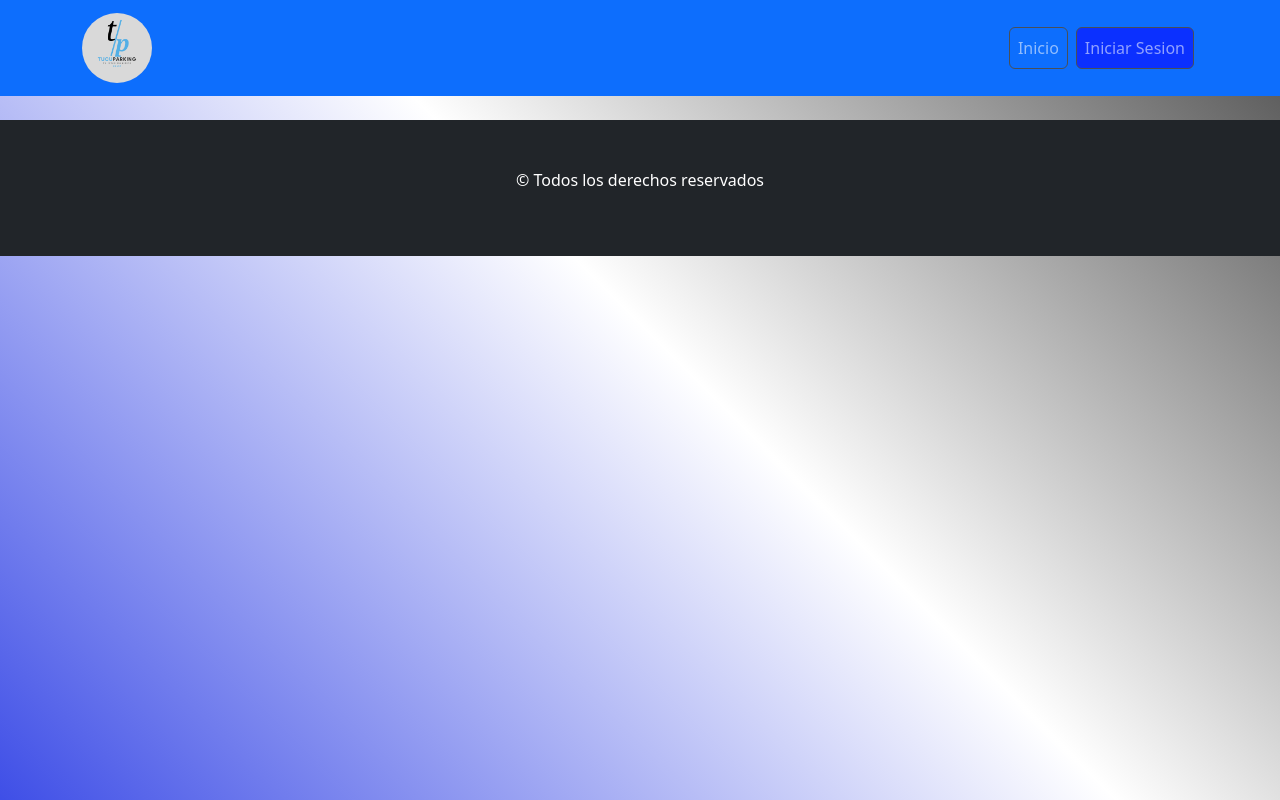
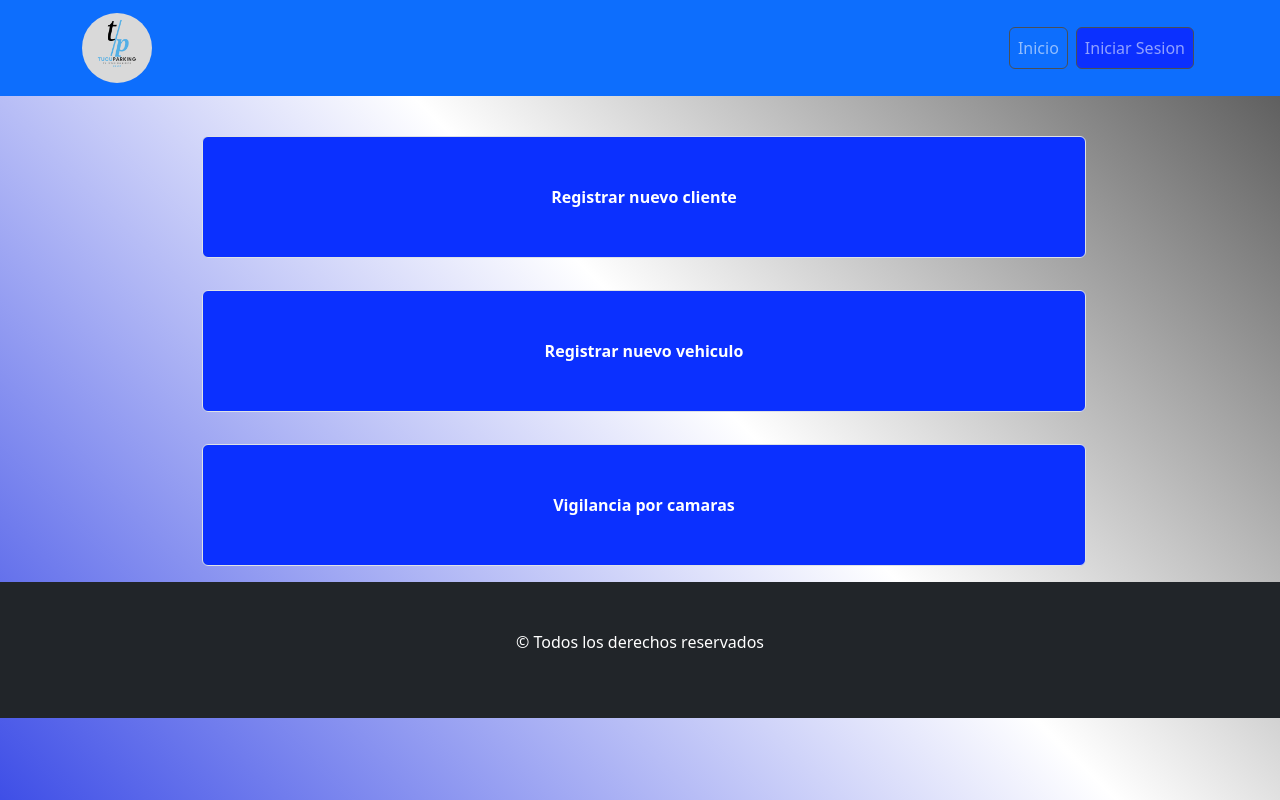
Before and after one commit to MauricioSor/TucuParking, a React (Vite) app: page /Playero in a window 1280 px wide. Built offline with nearby package versions, Linux system fonts and the light colour scheme.

Commit message:
Agregada pagina de playero

```diff
--- a/src/App.jsx
+++ b/src/App.jsx
@@ -7,6 +7,7 @@ import Principal from './views/Principal'
 import Login from './views/Login'
 import RutasProtegidas from './routes/RutasProtegidas'
 import RutasAdministrador from './routes/RutasAdministrador'
+import Playero from './views/Playero'
 
 function App() {
 
@@ -14,6 +15,7 @@ function App() {
   const PlayeroSesionStorage = JSON.parse(sessionStorage.getItem('SesionIniciadaPlayero')) || '';
   const [administradorLogueado, setAdministrador] = useState(AdminSesionStorage);
   const [playeroLogueado,setPlayeroLogueado]=useState(PlayeroSesionStorage);
+
   return (
     <>
       <BrowserRouter>
@@ -21,7 +23,8 @@ function App() {
       <Routes>
         <Route exact path='/' element={<Principal/>}/>
         <Route exact path='/login' element={<Login administradorLogueado={administradorLogueado}PlayeroSesionStorage={PlayeroSesionStorage}AdminSesionStorage={AdminSesionStorage} setAdministrador={setAdministrador} playeroLogueado={playeroLogueado} setPlayeroLogueado={setPlayeroLogueado}/>} />
-        <Route path="/administrador/*" element={<RutasProtegidas><RutasAdministrador></RutasAdministrador></RutasProtegidas>}></Route>
+        <Route exact path="/administrador/*" element={<RutasProtegidas><RutasAdministrador></RutasAdministrador></RutasProtegidas>}></Route>
+        <Route exact path="/Playero/*" element={<Playero></Playero>} />
       </Routes>
       <Footer/>
       </BrowserRouter>
--- a/src/common/Menu.jsx
+++ b/src/common/Menu.jsx
@@ -40,7 +40,7 @@ const Menu = ({ playeroLogueado, setAdministrador, administradorLogueado, setPla
                                     <>
                                         {playeroLogueado ?
                                             (<>
-                                                <NavLink className='mx-2 fw-semibold nav-item nav-link btn-navbar' to='/administrador'>
+                                                <NavLink className='mx-2 fw-semibold nav-item nav-link btn-navbar' to='/Playero'>
                                                     Playero
                                                 </NavLink>
                                                 <Button onClick={cerrarSesion} variant='mx-2 fw-semibold nav-item nav-link border border-danger border-3' id='botonRojo' >Cerrar Sesion</Button>
--- /dev/null
+++ b/src/views/Playero.jsx
@@ -0,0 +1,18 @@
+import React from 'react';
+import { Container, NavLink, Row } from 'react-bootstrap';
+
+const Playero = () => {
+    return (
+        <div>
+        <Container className='d-flex justify-content-center align-items-center flex-column'>
+        <Row>
+        <NavLink to="/" id='botonAzul' className='py-5 px-5 text-white  fw-bold my-3 mx-1 nav-item nav-link btn border'>Registrar nuevo cliente</NavLink>
+        <NavLink to="/" id='botonAzul' className='py-5 px-5 text-white  fw-bold my-3 mx-1 nav-item nav-link btn border'>Registrar nuevo vehiculo</NavLink>
+        <NavLink to="/" id='botonAzul' className='py-5 px-5 text-white  fw-bold my-3 mx-1 nav-item nav-link btn border'>Vigilancia por camaras</NavLink>
+        </Row>
+        </Container>
+        </div>
+    );
+};
+
+export default Playero;
```
Also changed, not shown: src/routes/RutasPlayero.jsx (added, +11 -0 lines).
